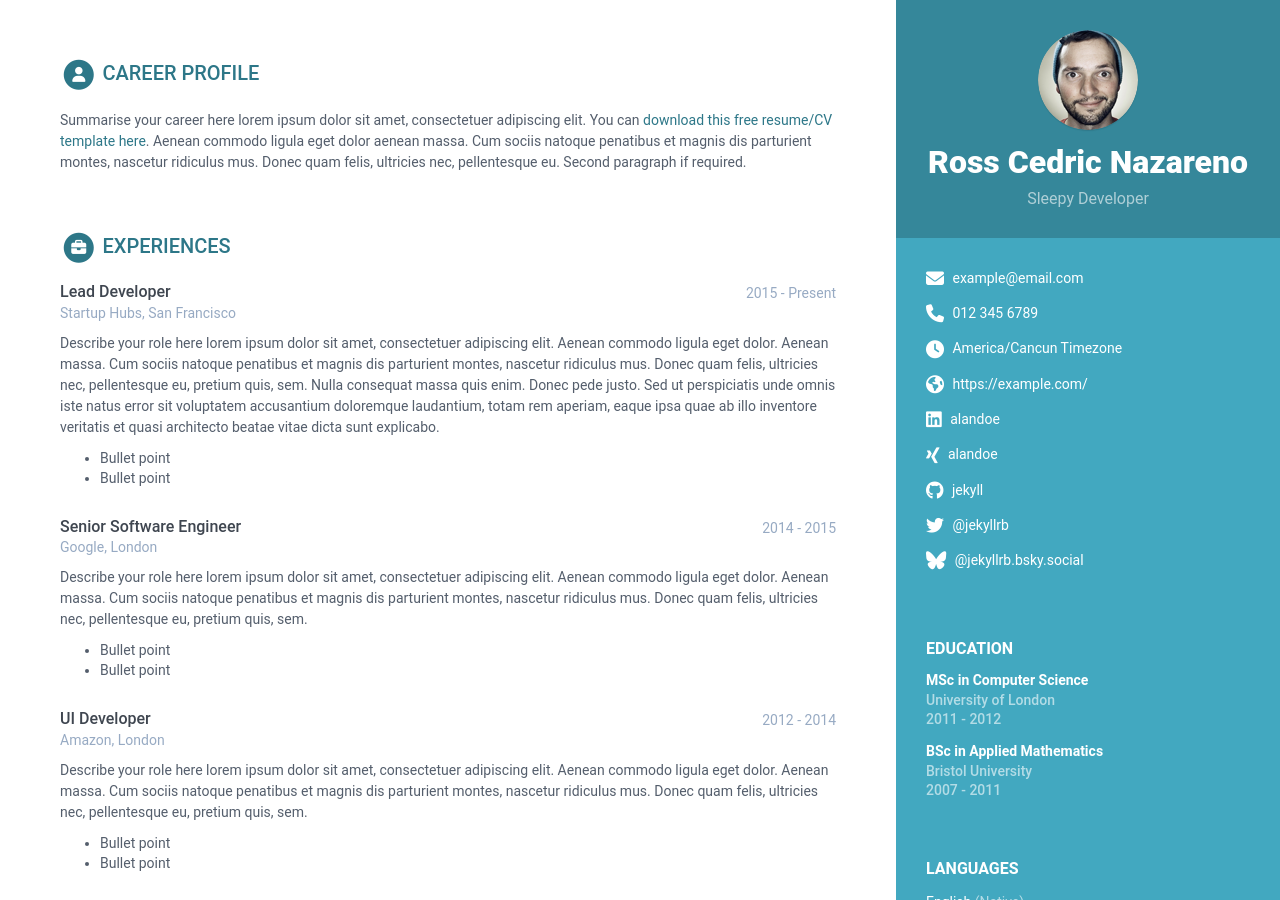
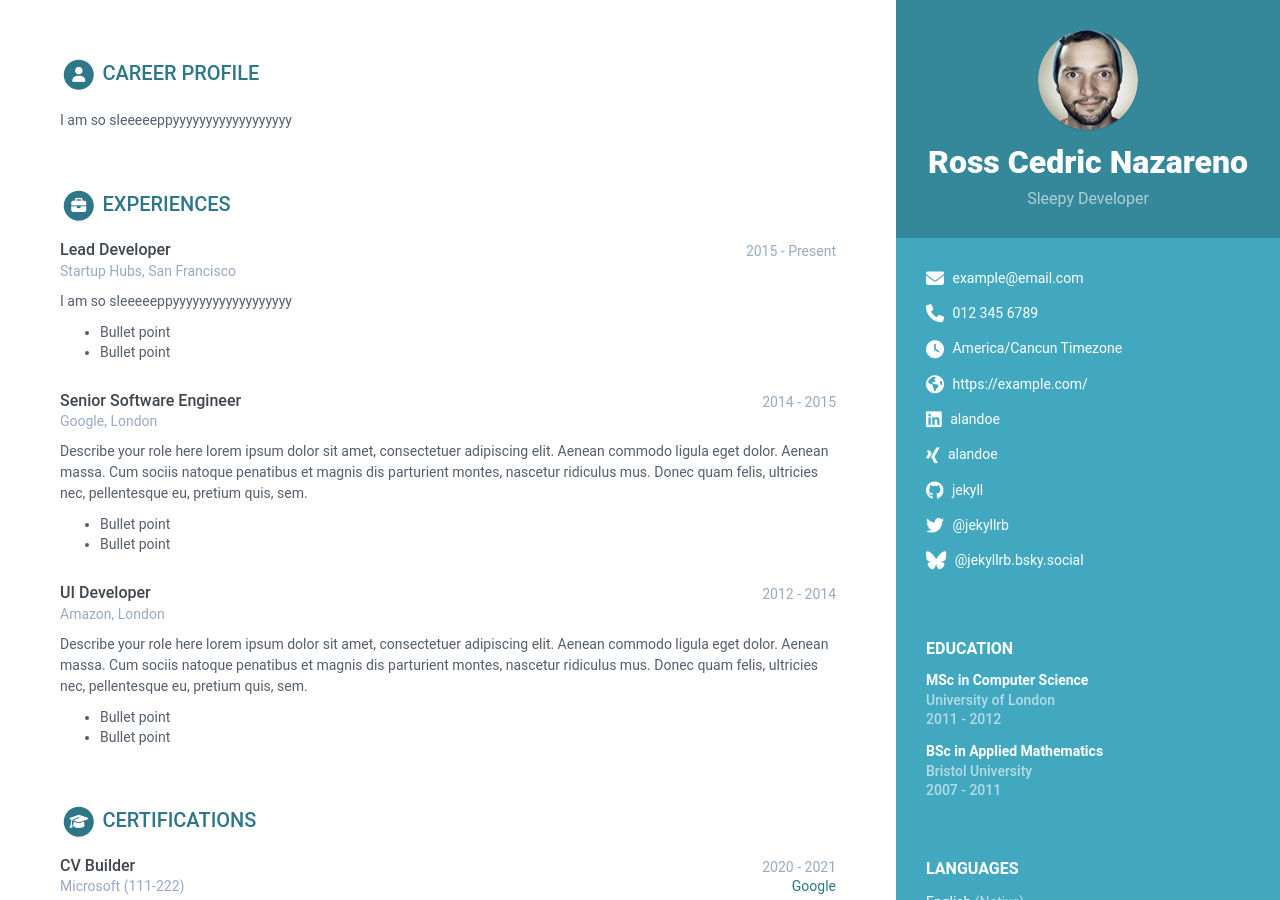
Before and after one commit to 0ced0/CSST-101-3A-AY-2025-2026, a Jekyll site: the page built from print.html, in a window 1280 px wide and 900 px high. Built offline with Jekyll 4.4.1, drawn with Linux system fonts in a browser that asks for light colours; nearby versions of some CDN libraries; library files that are not in the unit come from our copies.

Commit message:
Update data.yml

```diff
--- a/_data/data.yml
+++ b/_data/data.yml
@@ -64,12 +64,7 @@ sidebar:
 career-profile:
   title: Career Profile
   summary: |
-    Summarise your career here lorem ipsum dolor sit amet, consectetuer
-    adipiscing elit. You can [download this free resume/CV template here]().
-    Aenean commodo ligula eget dolor aenean massa. Cum sociis natoque
-    penatibus et magnis dis parturient montes, nascetur ridiculus mus.
-    Donec quam felis, ultricies nec, pellentesque eu.
-    Second paragraph if required.
+    I am so sleeeeeppyyyyyyyyyyyyyyyyyy
 education:
   title: Education
   info:
@@ -77,22 +72,14 @@ education:
     university: University of London
     time: 2011 - 2012
     details: |
-      Describe your study here lorem ipsum dolor sit amet, consectetuer
-      adipiscing elit. Aenean commodo ligula eget dolor. Aenean massa. Cum
-      sociis natoque penatibus et magnis dis parturient montes, nascetur
-      ridiculus mus. Donec quam felis, ultricies nec, pellentesque eu,
-      pretium quis, sem.
+      I am so sleeeeeppyyyyyyyyyyyyyyyyyy
         - Bullet point
         - Bullet point
   - degree: BSc in Applied Mathematics
     university: Bristol University
     time: 2007 - 2011
     details: |
-      Describe your study here lorem ipsum dolor sit amet, consectetuer
-      adipiscing elit. Aenean commodo ligula eget dolor. Aenean massa. Cum
-      sociis natoque penatibus et magnis dis parturient montes, nascetur
-      ridiculus mus. Donec quam felis, ultricies nec, pellentesque eu,
-      pretium quis, sem.
+      I am so sleeeeeppyyyyyyyyyyyyyyyyyy
         - Bullet point
         - Bullet point
 
@@ -103,15 +90,7 @@ experiences:
     time: 2015 - Present
     company: Startup Hubs, San Francisco
     details: |
-      Describe your role here lorem ipsum dolor sit amet, consectetuer
-      adipiscing elit. Aenean commodo ligula eget dolor. Aenean massa.
-      Cum sociis natoque penatibus et magnis dis parturient montes,
-      nascetur ridiculus mus. Donec quam felis, ultricies nec,
-      pellentesque eu, pretium quis, sem. Nulla consequat massa quis
-      enim. Donec pede justo. Sed ut perspiciatis unde omnis iste natus
-      error sit voluptatem accusantium doloremque laudantium, totam rem
-      aperiam, eaque ipsa quae ab illo inventore veritatis et quasi
-      architecto beatae vitae dicta sunt explicabo.
+      I am so sleeeeeppyyyyyyyyyyyyyyyyyy
         - Bullet point
         - Bullet point
   - role: Senior Software Engineer
```
